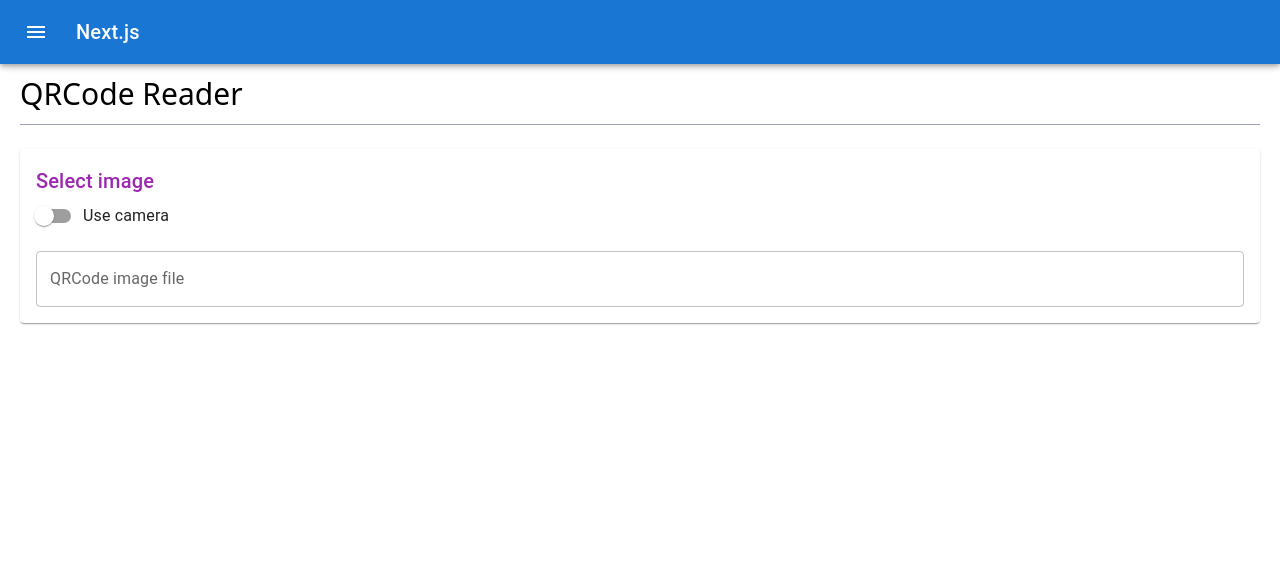
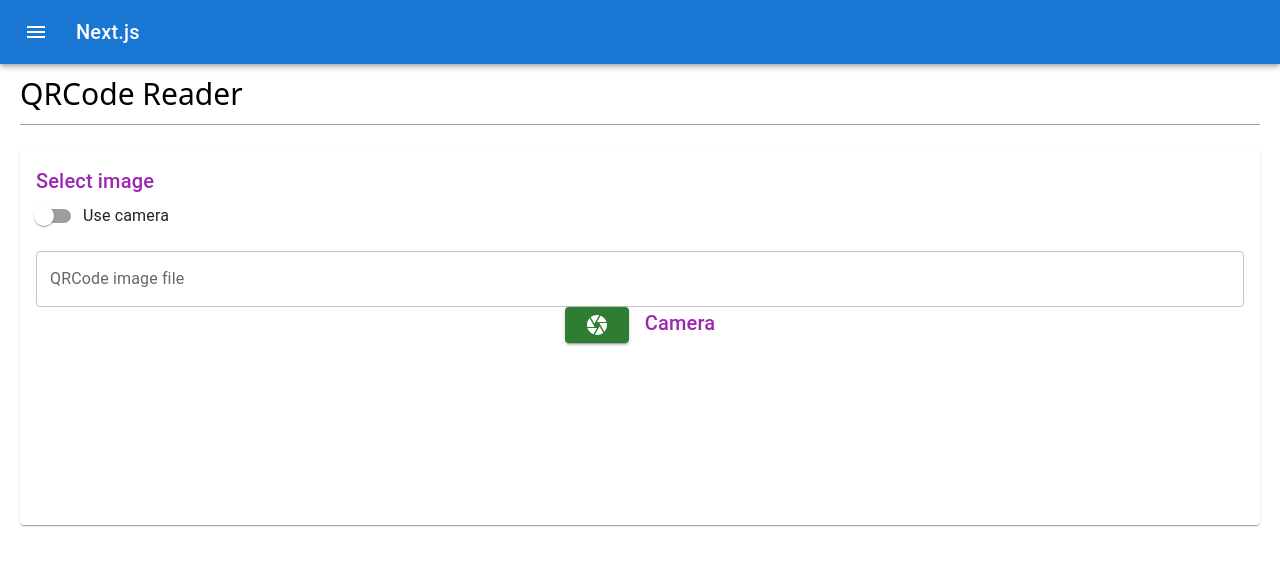
Before and after one commit to upk240z/next-playground, a Next.js app: page /tools/qrcode in a window 1280 px wide. Shown: the top 566 px of the page. Built offline with nearby package versions, Linux system fonts and the light colour scheme.

Commit message:
camera canvas size

```diff
--- a/package.json
+++ b/package.json
@@ -34,6 +34,7 @@
     "@mui/material": "^5.0.4",
     "@types/cookies": "^0.7.7",
     "@types/firebase": "^3.2.1",
+    "@types/qrcode": "^1.4.2",
     "@types/react": "17.0.20",
     "@types/sprintf": "^0.1.0",
     "@types/strftime": "^0.9.3",
@@ -46,6 +47,7 @@
     "postcss": "^8.2.15",
     "postcss-cli": "^8.3.1",
     "postcss-import": "^14.0.2",
+    "qrcode": "^1.5.0",
     "tailwindcss": "^2.2.15",
     "typescript": "4.4.2"
   }
--- a/pages/index.tsx
+++ b/pages/index.tsx
@@ -1,12 +1,30 @@
+import React from 'react'
 import type {NextPage} from 'next'
 import Head from "next/head"
 import Link from "next/link"
+
+import * as QRCode from 'qrcode'
+import {Box} from '@mui/material'
 
 import styles from '../styles/Home.module.css'
 import Footer from "../layouts/footer"
 import Nav from "../layouts/nav"
 
+const drawQr = (canvas: HTMLCanvasElement) => {
+  QRCode.toCanvas(canvas, window.location.href, err => {
+    console.log(err)
+  })
+}
+
 const Home: NextPage = () => {
+  const refCanvas = React.useRef(null)
+
+  React.useEffect(() => {
+    if (refCanvas.current) {
+      drawQr(refCanvas.current as HTMLCanvasElement)
+    }
+  }, [])
+
   return (
     <>
       <Head>
@@ -17,9 +35,16 @@ const Home: NextPage = () => {
         <Nav/>
 
         <main>
-          <h1 className={styles.title}>
-            <a href="https://nextjs.org">Next.js</a> Samples
-          </h1>
+          <Box sx={{ display: 'flex', flexDirection: 'row', justifyContent: 'center' }}>
+            <Box>
+              <h1 className={styles.title}>
+                <a href="https://nextjs.org">Next.js</a>
+              </h1>
+            </Box>
+            <Box sx={{ ml: 1 }}>
+              <canvas ref={refCanvas}></canvas>
+            </Box>
+          </Box>
 
           <h2 className="pb-2 border-b border-black font-bold">Examples</h2>
           <ul className="list-group mt-5">
--- a/pages/tools/qrcode.tsx
+++ b/pages/tools/qrcode.tsx
@@ -1,6 +1,6 @@
-import React, {useRef, useState} from "react";
+import React, {useRef, useState} from "react"
 import {NextPage} from "next"
-import Head from "next/head";
+import Head from "next/head"
 
 import {
   Paper, Typography, TextField, Box, Grid, Button, Switch,
@@ -9,12 +9,10 @@ import {
 import {
   Camera as CameraIcon
 } from '@mui/icons-material'
-import {green} from "@mui/material/colors"
 
-import Nav from "../../layouts/nav";
-import Message from "../../components/message";
-import {decodeQrcode, initCamera} from "../../lib/functions";
-import {maxWidth} from "@mui/system";
+import Nav from "../../layouts/nav"
+import Message from "../../components/message"
+import {decodeQrcode, initCamera} from "../../lib/functions"
 
 const Page: NextPage = () => {
   const [message, setMessage] = useState<string>('')
@@ -43,6 +41,8 @@ const Page: NextPage = () => {
     decodeQrcode(imgElement).then(result => {
       setMessage('')
       setResultJson(JSON.stringify(result, null, 2))
+      setMsgClass('alert-success')
+      setMessage('Success')
     }).catch(e => {
       setMsgClass('alert-danger')
       setMessage(e)
@@ -123,8 +123,9 @@ const Page: NextPage = () => {
               fullWidth
             />
           </Box>
-          <Box className={activeCamera ? '' : 'hidden'}>
-            <Typography variant="h6" sx={{ mb: 2 }} color="secondary">
+          <Box className={activeCamera ? '' : 'hidden'} sx={{ display: 'flex', justifyContent: 'center'}}>
+            <Box sx={{ maxWidth: 'md' }}>
+              <Typography variant="h6" sx={{ mb: 2, textAlign: 'center' }} color="secondary">
                 <Button
                   variant="contained"
                   sx={{ mr: 2 }}
@@ -135,7 +136,8 @@ const Page: NextPage = () => {
                 </Button>
                 Camera
               </Typography>
-            <video ref={refMovie} autoPlay playsInline style={{maxWidth: '500px'}}></video>
+              <video ref={refMovie} autoPlay playsInline style={{ width: '100%' }}></video>
+            </Box>
           </Box>
         </Paper>
 
```
Also changed, not shown: 1 other file (tests, documents, lock files or other folders). Lines whose indentation alone changed are shown as unchanged.
